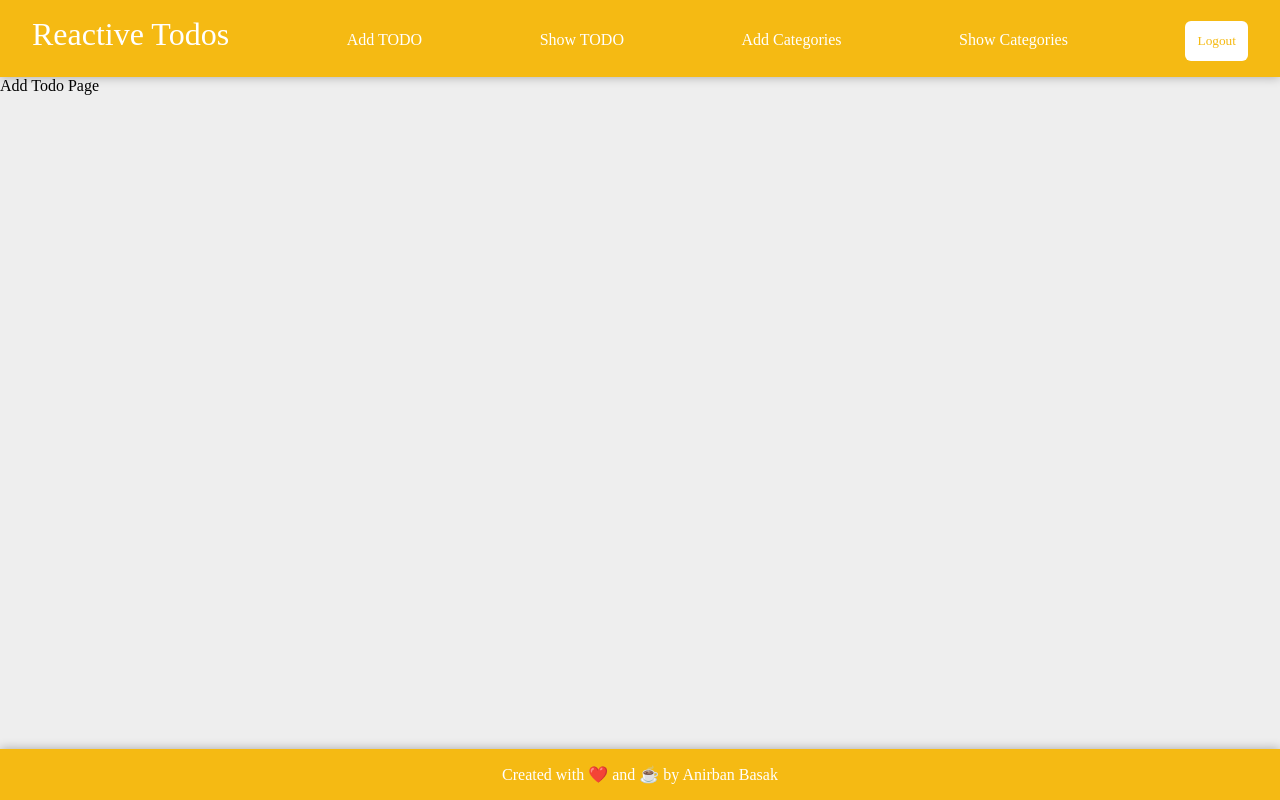
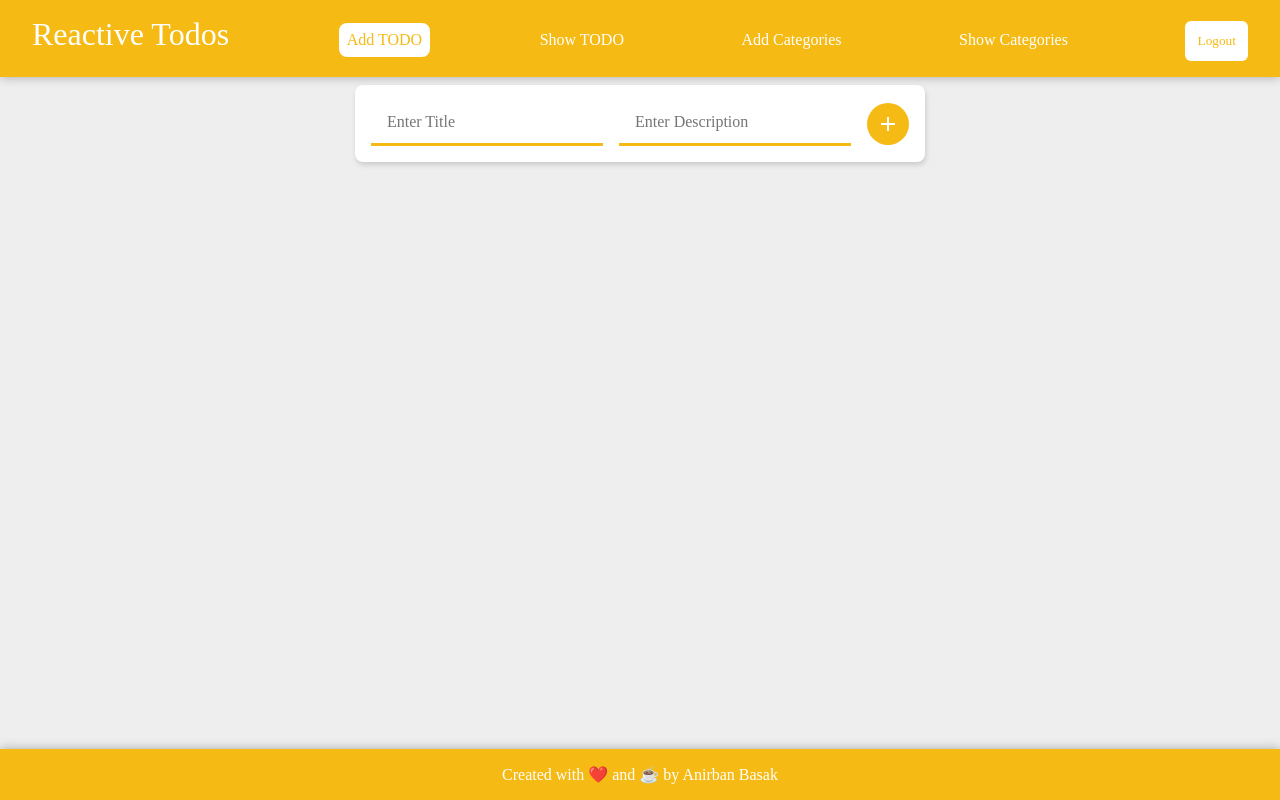
Before and after one commit to basakjeet08/React-Todo-Website, a React (Vite) app: page /add-todo in a window 1280 px wide. Built offline with nearby package versions, Linux system fonts and the light colour scheme; sample sign-in values are in the browser's storage.

Commit message:
refactor - Separated the Add TODO and the Show TODO pages

```diff
--- a/src/components/TodoUI.jsx
+++ /dev/null
@@ -1,17 +0,0 @@
-import TodoItemComponent from "./TodoItem";
-
-function TodoUIComponent({ todoList, onDelete }) {
-  return (
-    <div className="todo-list-container">
-      {todoList.map((todo, index) => (
-        <TodoItemComponent
-          key={index}
-          todo={todo}
-          onDeleteClick={() => onDelete(index)}
-        />
-      ))}
-    </div>
-  );
-}
-
-export default TodoUIComponent;
--- a/src/layouts/MainLayout.jsx
+++ b/src/layouts/MainLayout.jsx
@@ -1,4 +1,4 @@
-import { Outlet, Link, useNavigate } from "react-router-dom";
+import { Outlet, useNavigate, NavLink } from "react-router-dom";
 import "./index.css";
 
 function MainLayout() {
@@ -14,21 +14,21 @@ function MainLayout() {
         <h1>Reactive Todos</h1>
 
         <ul>
-          <Link to="/add-todo">
+          <NavLink to="/add-todo">
             <li>Add TODO</li>
-          </Link>
+          </NavLink>
 
-          <Link to="/">
+          <NavLink to="/">
             <li>Show TODO</li>
-          </Link>
+          </NavLink>
 
-          <Link to="add-categories">
+          <NavLink to="add-categories">
             <li>Add Categories</li>
-          </Link>
+          </NavLink>
 
-          <Link to="show-categories">
+          <NavLink to="show-categories">
             <li>Show Categories</li>
-          </Link>
+          </NavLink>
         </ul>
 
         <button className="logout-btn" onClick={onLogoutClick}>
--- a/src/layouts/index.css
+++ b/src/layouts/index.css
@@ -33,11 +33,17 @@ header > ul > a {
 }
 
 header > ul > a:hover {
-  background-color: black;
+  background-color: white;
+  color: #f5ba13;
 }
 
 header > ul > a:active {
   opacity: 0.8;
+}
+
+.active {
+  background-color: white;
+  color: #f5ba13;
 }
 
 .logout-btn {
--- a/src/page/AddTodoPage.jsx
+++ b/src/page/AddTodoPage.jsx
@@ -1,5 +1,18 @@
+import InputTodoComponent from "../components/InputTodo";
+import { postTodo } from "../services/TodoService";
+
 function AddTodoPage() {
-  return <div style={{ flex: 1 }}>Add Todo Page</div>;
+  // When the User Adds a Todo
+  const onAdd = (todo) => {
+    if (todo.title === "") return;
+    postTodo(todo);
+  };
+
+  return (
+    <div style={{ flex: 1 }}>
+      <InputTodoComponent onAddClick={onAdd} />
+    </div>
+  );
 }
 
 export default AddTodoPage;
--- a/src/page/TodoPage.jsx
+++ b/src/page/ShowTodoPage.jsx
@@ -1,9 +1,8 @@
-import InputTodoComponent from "../components/InputTodo";
-import TodoUIComponent from "../components/TodoUI";
 import { useEffect, useState } from "react";
-import { deleteTodo, fetchUserTodo, postTodo } from "../services/TodoService";
+import { deleteTodo, fetchUserTodo } from "../services/TodoService";
+import TodoItemComponent from "../components/TodoItem";
 
-function TodoPage() {
+function ShowTodoPage() {
   // Todo List State
   const [todoState, setTodoState] = useState([]);
 
@@ -15,12 +14,6 @@ function TodoPage() {
 
   useEffect(() => fetchData(), []);
 
-  // When the User Adds a Todo
-  const onAdd = (todo) => {
-    if (todo.title === "") return;
-    postTodo(todo).then(() => fetchData());
-  };
-
   // When we delete an todo List
   const onDelete = (indexToDelete) => {
     deleteTodo(todoState[indexToDelete].id)
@@ -30,10 +23,17 @@ function TodoPage() {
 
   return (
     <div style={{ flex: 1 }}>
-      <InputTodoComponent onAddClick={onAdd} />
-      <TodoUIComponent todoList={todoState} onDelete={onDelete} />
+      <div className="todo-list-container">
+        {todoState.map((todo, index) => (
+          <TodoItemComponent
+            key={index}
+            todo={todo}
+            onDeleteClick={() => onDelete(index)}
+          />
+        ))}
+      </div>
     </div>
   );
 }
 
-export default TodoPage;
+export default ShowTodoPage;
--- a/src/routes/AppRoutes.jsx
+++ b/src/routes/AppRoutes.jsx
@@ -1,5 +1,5 @@
 import { BrowserRouter, Route, Routes, Navigate } from "react-router-dom";
-import TodoPage from "../page/TodoPage";
+import ShowTodoPage from "../page/ShowTodoPage";
 import RegisterPage from "../page/RegisterPage";
 import LoginPage from "../page/LoginPage";
 import PrivateRoutes from "./PrivateRoutes";
@@ -18,7 +18,7 @@ function AppRoutes() {
             path="/"
             element={
               <PrivateRoutes>
-                <TodoPage />
+                <ShowTodoPage />
               </PrivateRoutes>
             }
           />
```
